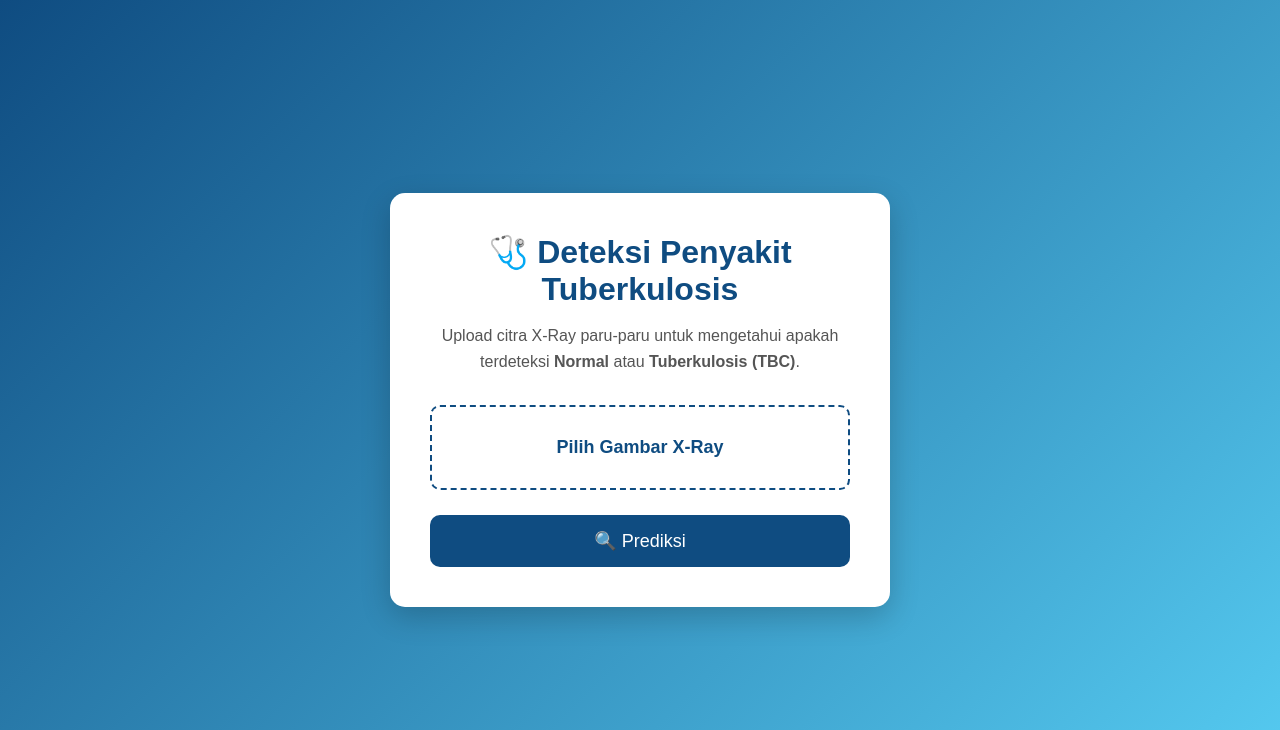
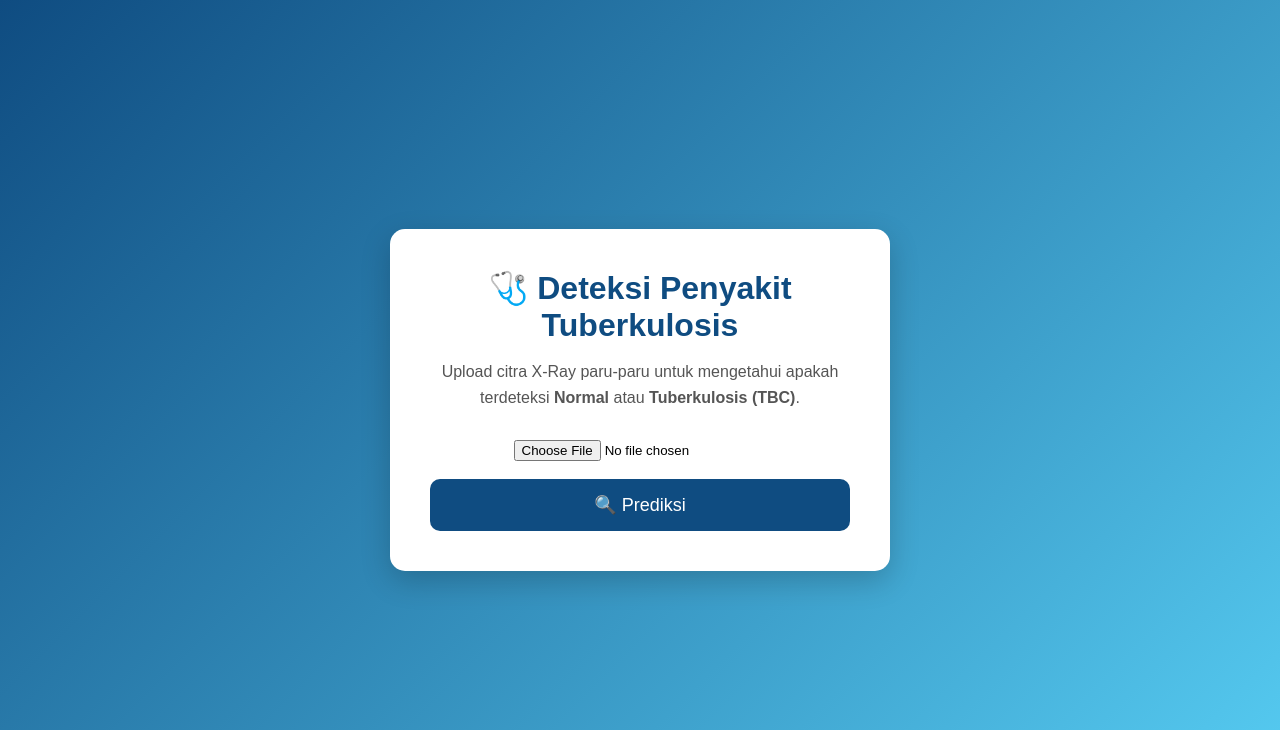
Before and after one commit to SyahputraMunthe/projek_vision, a Flask app: page / in a window 1280 px wide. Shown: the top 730 px of the page. Run offline with Flask 3, Linux system fonts and the light colour scheme; parts of the project's set-up code (start-up, migrations or seed data) failed here and were passed over.

Commit message:
Update index.html

```diff
--- a/templates/index.html
+++ b/templates/index.html
@@ -20,21 +20,16 @@
         terdeteksi <b>Normal</b> atau <b>Tuberkulosis (TBC)</b>.
     </p>
 
-    <form action="{{ url_for('predict') }}"
-          method="POST"
-          enctype="multipart/form-data">
-
-        <label class="upload-box">
+    <form action="{{ url_for('predict') }}" method="POST" enctype="multipart/form-data">
 
     <input
         type="file"
+        id="image"
         name="image"
         accept=".jpg,.jpeg,.png"
         required>
 
-            <span>Pilih Gambar X-Ray</span>
-
-        </label>
+    <br><br>
 
     <button type="submit">
         🔍 Prediksi
```
Lines whose indentation alone changed are shown as unchanged.
